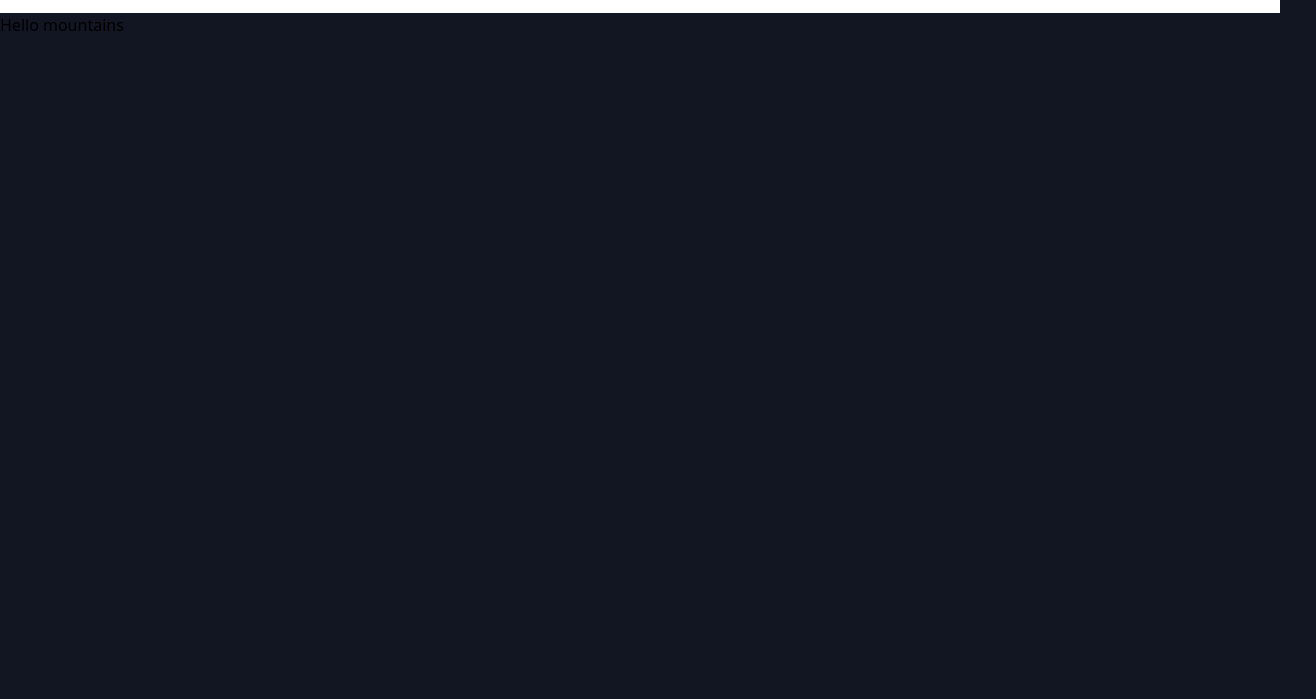
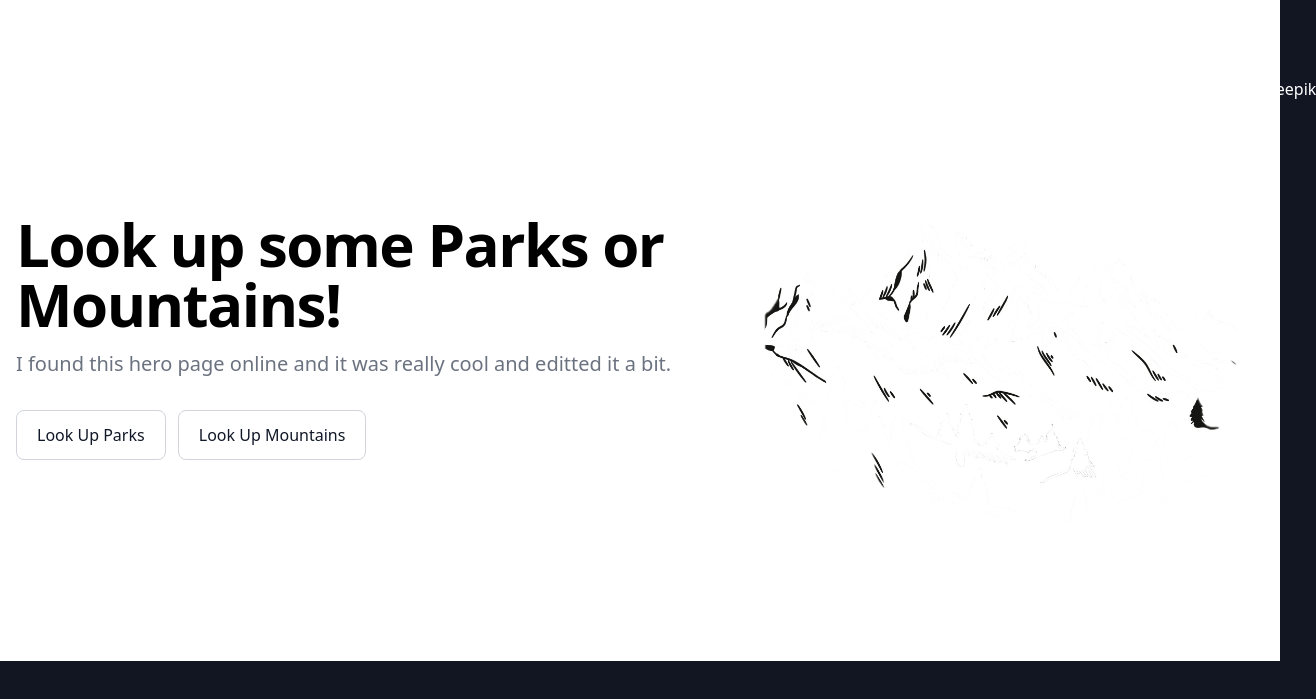
Before and after one commit to JuanOfMany/EnjoyTheOutdoors, a website: page src/pages/home.html in a window 1280 px wide. Shown: the part 51-750 px from the top of the page, 1316 px wide, since content can reach past the window. Drawn offline with Linux system fonts and the light colour scheme.

```diff
--- a/src/pages/home.html
+++ b/src/pages/home.html
@@ -33,8 +33,23 @@
           </div>
         </div>
       </nav>
-
-
-    <div>Hello mountains</div>
+      <section class="bg-white dark:bg-gray-900">
+        <div class="grid max-w-screen-xl px-4 py-8 mx-auto lg:gap-8 xl:gap-0 lg:py-16 lg:grid-cols-12">
+            <div class="mr-auto place-self-center lg:col-span-7">
+                <h1 class="max-w-2xl mb-4 text-4xl font-extrabold tracking-tight leading-none md:text-5xl xl:text-6xl dark:text-white">Look up some Parks or Mountains!</h1>
+                <p class="max-w-2xl mb-6 font-light text-gray-500 lg:mb-8 md:text-lg lg:text-xl dark:text-gray-400">I found this hero page online and it was really cool and editted it a bit.</p>
+                <a href="#" class="inline-flex items-center justify-center px-5 py-3 text-base font-medium text-center text-gray-900 border border-gray-300 rounded-lg hover:bg-gray-100 focus:ring-4 focus:ring-gray-100 dark:text-white dark:border-gray-700 dark:hover:bg-gray-700 dark:focus:ring-gray-800">
+                    Look Up Parks
+                </a>
+                <a href="#" class="inline-flex items-center ml-2 justify-center px-5 py-3 text-base font-medium text-center text-gray-900 border border-gray-300 rounded-lg hover:bg-gray-100 focus:ring-4 focus:ring-gray-100 dark:text-white dark:border-gray-700 dark:hover:bg-gray-700 dark:focus:ring-gray-800">
+                    Look Up Mountains
+                </a>
+            </div>
+            <div class="hidden lg:mt-0 lg:col-span-5 lg:flex">
+                <img src="../../assets/mountain-hero.png" alt="mountain png image">
+                <a class="text-white font-medium text-center" href="https://www.freepik.com/free-vector/monochrome-hand-drawn-mountain-outline-illustration_41155985.htm#fromView=search&page=1&position=8&uuid=e2f2e581-6dfc-414b-859d-e2e8e7e0de55">freepik</a>
+            </div>
+        </div>
+    </section>
 </body>
 </html>
```
Also changed, not shown: src/pages/mountainsInfo.html (+14 -9 lines), src/pages/searchParks.html (+24 -15 lines), assets/mountain-hero.png (added), src/css/output.css.
